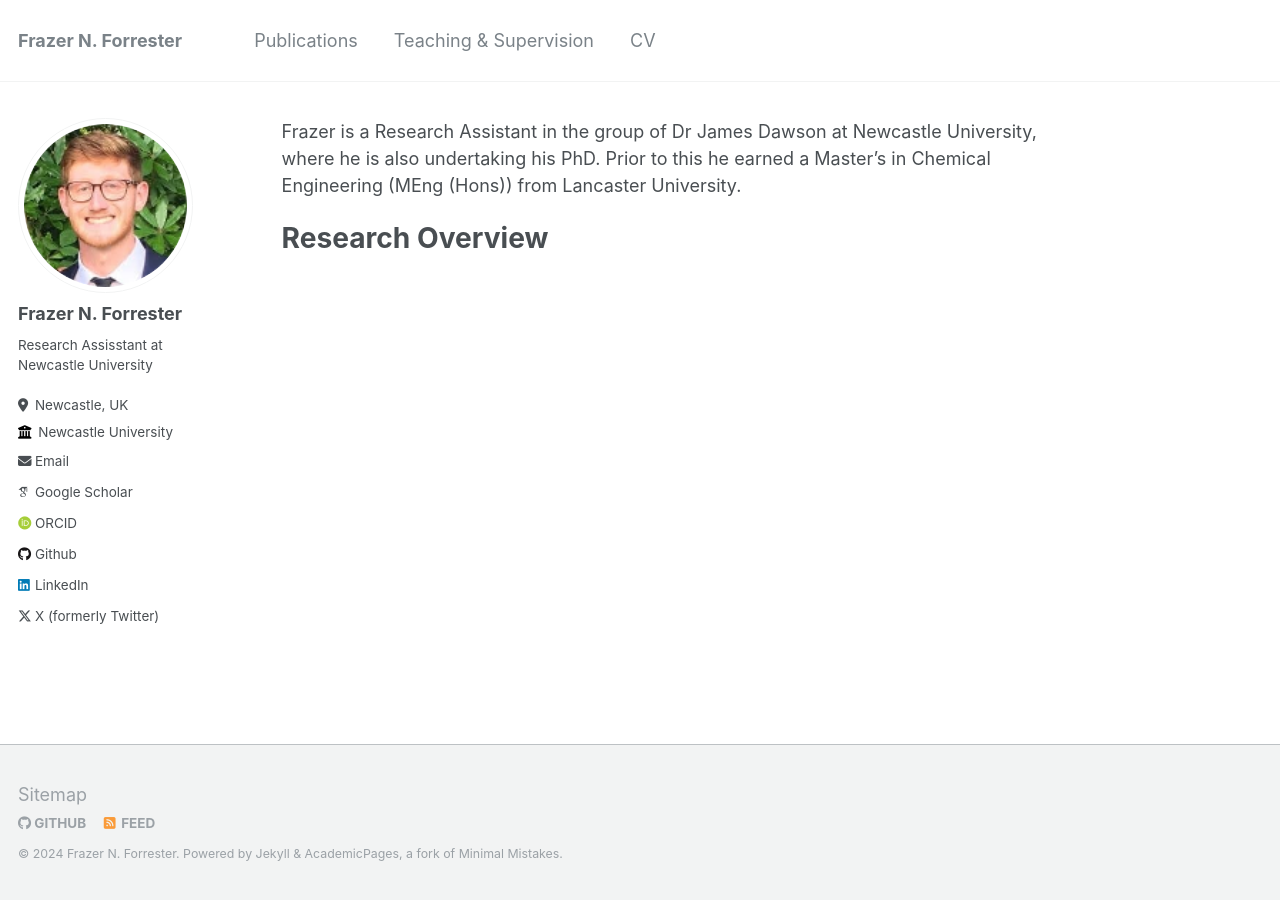
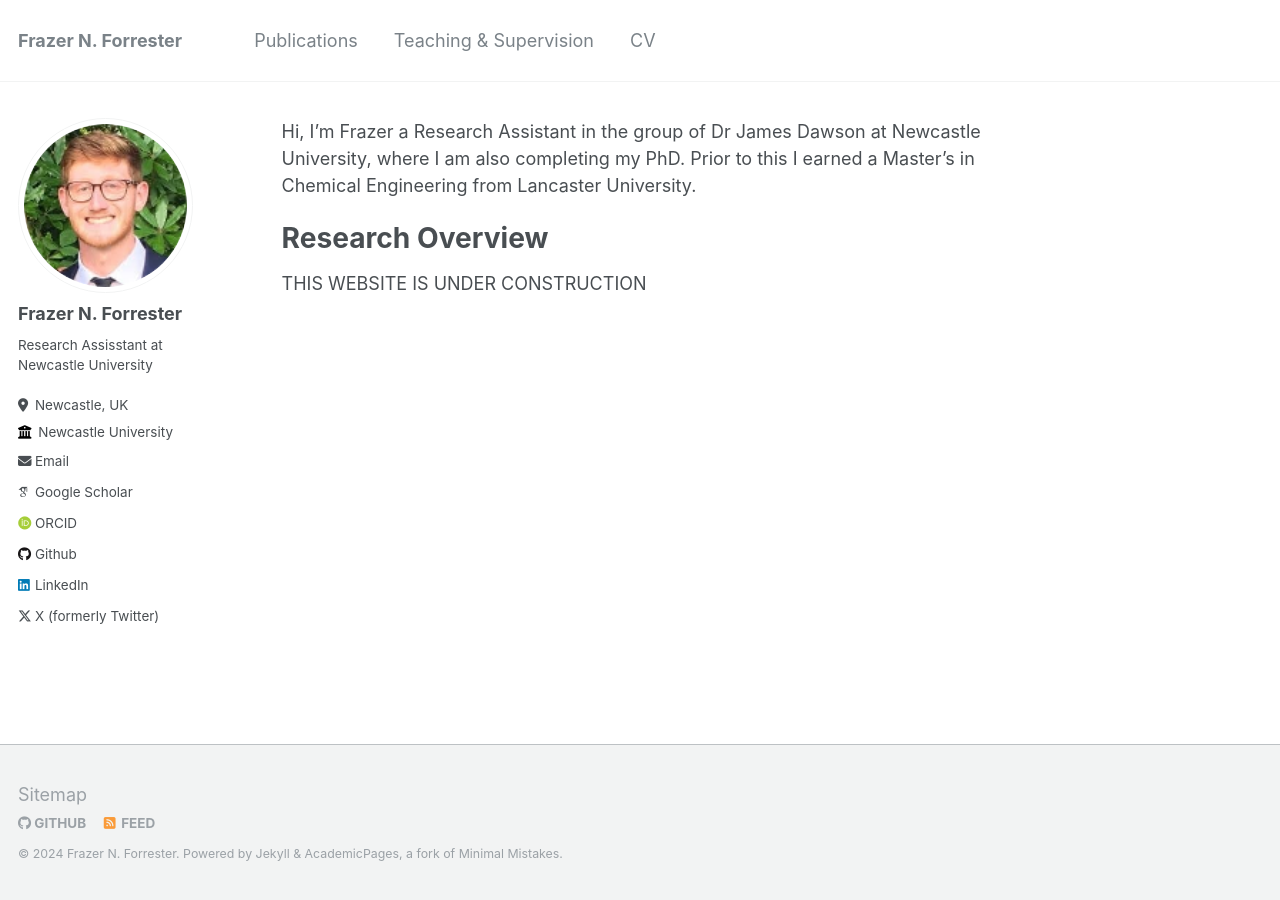
Before and after one commit to fforrester/fforrester.github.io, a Jekyll site: the page built from _pages/about.md, in a window 1280 px wide. Built offline with Jekyll 4.4.1, drawn with Linux system fonts in a browser that asks for light colours; some web fonts are replaced.

Commit message:
Update about.md

```diff
--- a/_pages/about.md
+++ b/_pages/about.md
@@ -8,7 +8,8 @@ redirect_from:
   - /about.html
 ---
 
-Frazer is a Research Assistant in the group of Dr James Dawson at Newcastle University, where he is also undertaking his PhD. Prior to this he earned a Master's in Chemical Engineering (MEng (Hons)) from Lancaster University.
+Hi, I'm Frazer a Research Assistant in the group of Dr James Dawson at Newcastle University, where I am also completing my PhD. Prior to this I earned a Master's in Chemical Engineering from Lancaster University.
 
 Research Overview
 ======
+THIS WEBSITE IS UNDER CONSTRUCTION
```
